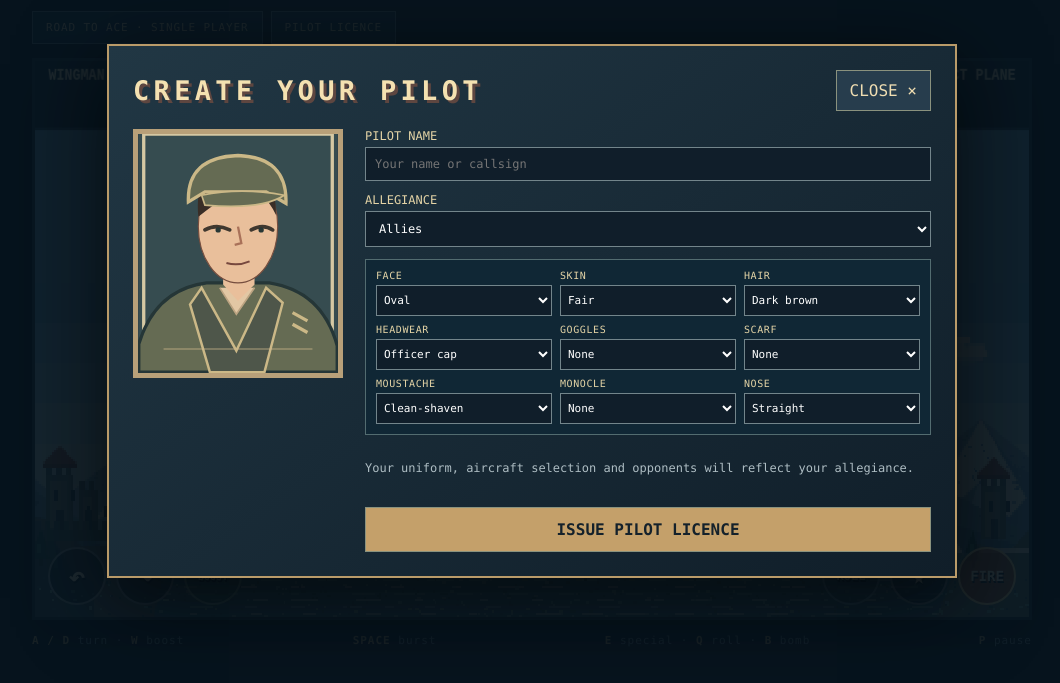
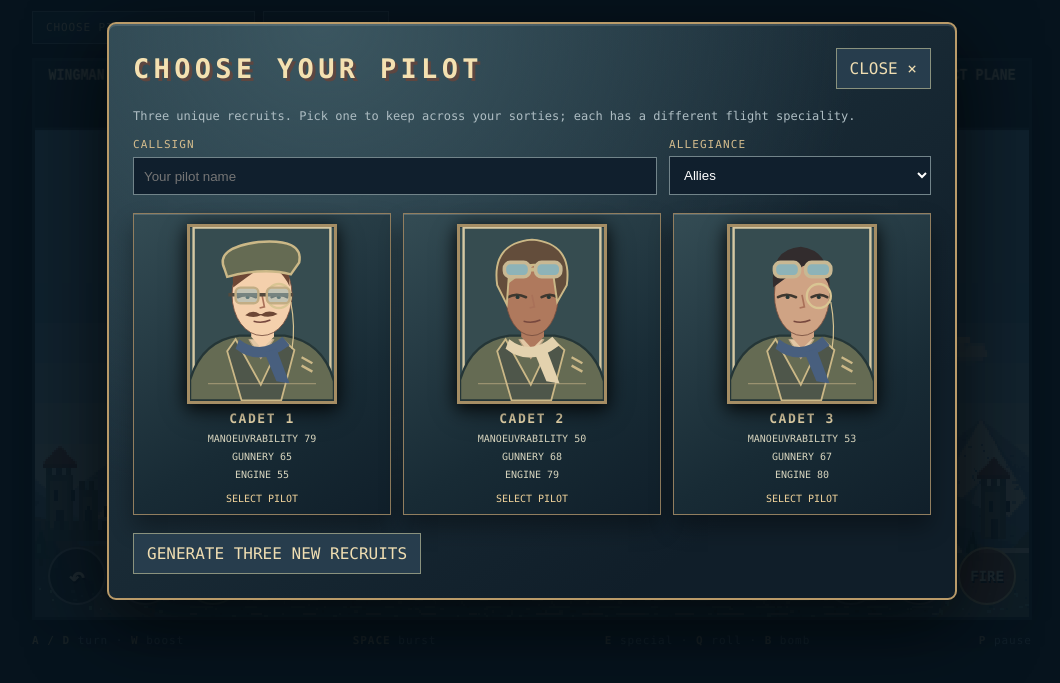
Before and after one commit to BobbyDigital-ops/Wingman, a website: page index.html in a window 1280 px wide. Both pictures are taken after a click on the button "PILOT LICENCE". Shown: the part 89-772 px from the top of the page, without its empty margins (108-1168 px from the left). Drawn offline with Linux system fonts and the light colour scheme.

Commit message:
Add three random recruit choices, persistent pilot attributes and illustrated pilot cards

```diff
--- a/career.css
+++ b/career.css
@@ -15,3 +15,17 @@
 .ladder-rung.current .career-options{margin:14px 0 3px}
 .ladder-rung .career-opponent{min-height:205px}
 @media(max-width:650px){.portrait-options{grid-template-columns:repeat(2,minmax(0,1fr));gap:6px}.ladder-scroll{height:48dvh;padding:7px}.ladder-rung{max-width:100%;padding:8px}.ladder-rung.current .career-options{gap:5px}.ladder-rung .career-opponent{min-height:165px}}
+
+.candidate-identity{display:grid;grid-template-columns:2fr 1fr;gap:12px;margin:0 0 18px}
+.candidate-identity label{display:grid;gap:5px;color:#d4bc8d;font-size:11px;letter-spacing:.1em}
+.candidate-identity input,.candidate-identity select{background:#101f2d;border:1px solid #72848a;color:#fff;padding:10px;min-width:0}
+.candidate-grid{display:grid;grid-template-columns:repeat(3,minmax(0,1fr));gap:12px;margin:12px 0 18px}
+.candidate-card{display:flex;align-items:center;flex-direction:column;gap:7px;background:linear-gradient(150deg,#344c54,#182b35 65%,#101f2a)!important;box-shadow:inset 0 1px #ffffff2a,0 12px 22px #0005;border-color:#917e5f!important}
+.candidate-card:hover,.candidate-card:focus-visible{border-color:#e1bf80!important;transform:translateY(-2px)}
+.candidate-portrait{width:min(100%,150px);aspect-ratio:5/6;overflow:hidden;box-shadow:0 5px 20px #0007;border:3px solid #a58d64}
+.candidate-card strong{font-size:13px;letter-spacing:.12em}
+.candidate-card small{font-size:10px;color:#d8d5be}
+.candidate-card span{font-size:10px;color:#f0d39b;margin-top:6px}
+.career-panel{background:radial-gradient(ellipse at 25% 0%,#3b5660 0%,transparent 60%),linear-gradient(145deg,#253b46,#101e29 80%);border-radius:9px;box-shadow:inset 0 2px #ffffff20,0 22px 80px #000b}
+.career-photo,.career-small-photo,.candidate-portrait{filter:drop-shadow(0 3px 7px #0009)}
+@media(max-width:580px){.candidate-grid{gap:5px}.candidate-card{padding:6px!important}.candidate-card small{font-size:8px}.candidate-identity{grid-template-columns:1fr 1fr}}
--- a/career.js
+++ b/career.js
@@ -17,7 +17,7 @@ const CATALOG=[
  ['Charles "Last Light" Morgan','fighter','ace'],['Wilhelm "The Baron" Adler','bf109','ace'],
  ['Hugh "Raven" Doyle','fighter','ace'],['Max "Nightwatch" Beck','bf109','ace']
 ].map((x,i)=>({id:'pilot-'+i,name:x[0],plane:x[1],skill:x[2],faction:AXIS.includes(x[1])?'Axis':'Allies'}));
-const byId=Object.fromEntries(CATALOG.map((p,i)=>[p.id,{...p,appearance:appearance(i*47+9)}]));
+const byId=Object.fromEntries(CATALOG.map((p,i)=>[p.id,{...p,appearance:appearance(i*47+9),attributes:{manoeuvrability:50+(i*17)%37,gunnery:48+(i*23)%40,engine:52+(i*11)%34}}]));
 const aircraft={fighter:'Spitfire',heavy:'Beaufighter',bomber:'Lancaster',bf109:'Bf 109',bf110:'Bf 110',he111:'He 111'};
 const screen=document.getElementById('career-screen'),menu=document.getElementById('menu'),result=document.getElementById('result');
 const nav=document.getElementById('career-open'),licenceBtn=document.getElementById('career-license');
@@ -82,16 +82,40 @@ function makeChoices(run){
  }));
 }
 function show(which='ladder'){
+ if(!data&&!candidates.length)candidates=generateCandidates();
  showing=true;view=which;screen.hidden=false;menu.classList.add('hidden');result.classList.add('hidden');render();
 }
 function close(){showing=false;screen.hidden=true;window.WingmanGame?.showMenu();}
-function createProfile(){
+const ATTRS=['manoeuvrability','gunnery','engine'];
+let candidates=[];
+function rollAttributes(){
+ const shuffled=[0,1,2].sort(()=>Math.random()-.5);
+ const values=[82,65,53];
+ return Object.fromEntries(shuffled.map((key,i)=>[ATTRS[key],values[i]+Math.floor(Math.random()*7)-3]));
+}
+function generateCandidates(){
+ const pool=[];
+ for(let i=0;i<3;i++){
+  const seed=Math.floor(Math.random()*2147483647);
+  pool.push({style:appearance(seed),attributes:rollAttributes(),id:seed});
+ }
+ return pool;
+}
+function candidatePicker(){
+ return '<div class="candidate-grid">'+candidates.map((c,i)=>
+  '<button type="button" data-candidate="'+i+'" class="candidate-card" aria-label="Select pilot '+(i+1)+'">'+
+  '<div class="candidate-portrait">'+pilotPortrait(document.getElementById('career-faction')?.value||'Allies',c.style)+'</div>'+
+  '<strong>CADET '+(i+1)+'</strong>'+
+  '<small>MANOEUVRABILITY '+c.attributes.manoeuvrability+'</small>'+
+  '<small>GUNNERY '+c.attributes.gunnery+'</small>'+
+  '<small>ENGINE '+c.attributes.engine+'</small>'+
+  '<span>SELECT PILOT</span></button>').join('')+'</div>';
+}
+function createProfile(index){
+ const chosen=candidates[index];if(!chosen)return;
  const name=document.getElementById('career-name')?.value.trim().slice(0,30)||'Unknown Pilot';
  const faction=document.getElementById('career-faction')?.value==='Axis'?'Axis':'Allies';
- const style={};
- for(const feature of ['face','skin','hair','headwear','goggles','scarf','moustache','monocle','nose'])
-  style[feature]=Number(document.getElementById('career-'+feature)?.value||0);
- data={profile:{name,faction,style},wins:0,losses:0,kills:0,records:{},best:0,completed:0,run:null};
+ data={profile:{name,faction,style:chosen.style,attributes:chosen.attributes},wins:0,losses:0,kills:0,records:{},best:0,completed:0,run:null};
  save();view='licence';render();
 }
 function startRun(aircraftId){
@@ -147,12 +171,12 @@ function ladder(run){
 }
 function render(){
  if(!data){
-  panel('CREATE YOUR PILOT',`<div class="career-layout"><div class="career-photo" id="career-photo">${pilotPortrait('Allies',appearance())}</div><div class="career-form">
-   <label>PILOT NAME<input id="career-name" maxlength="30" placeholder="Your name or callsign" autocomplete="off"></label>
-   <label>ALLEGIANCE<select id="career-faction"><option>Allies</option><option>Axis</option></select></label>
-   ${appearanceControls()}
-   <p class="career-muted">Your uniform, aircraft selection and opponents will reflect your allegiance.</p>
-   <button class="career-primary" data-action="create">ISSUE PILOT LICENCE</button></div></div>`);
+  if(!candidates.length)candidates=generateCandidates();
+  panel('CHOOSE YOUR PILOT',`<p class="career-muted">Three unique recruits. Pick one to keep across your sorties; each has a different flight speciality.</p>
+  <div class="candidate-identity"><label>CALLSIGN <input id="career-name" maxlength="30" placeholder="Your pilot name" autocomplete="off"></label>
+  <label>ALLEGIANCE <select id="career-faction"><option>Allies</option><option>Axis</option></select></label></div>
+  <div id="candidate-picker">${candidatePicker()}</div>
+  <button data-action="reroll">GENERATE THREE NEW RECRUITS</button>`);
   return;
  }
  const p=data.profile,run=data.run,losses=data.losses,wins=data.wins,ratio=losses?(wins/losses).toFixed(2):wins?wins.toFixed(2):'0.00';
@@ -160,7 +184,7 @@ function render(){
   const nemesis=Object.entries(data.records).filter(([,r])=>r.losses>r.wins).sort((a,b)=>(b[1].losses-b[1].wins)-(a[1].losses-a[1].wins))[0];
   panel('PILOT LICENCE',`<div class="career-licence"><div class="career-photo">${pilotPortrait(p.faction,p.style)}</div>
    <div><strong>${escape(p.name)}</strong><small>${p.faction.toUpperCase()} · ACTIVE SERVICE</small>
-   <p>CONFIRMED KILLS <b>${data.kills}</b></p><p>VICTORIES <b>${wins}</b></p><p>DEFEATS <b>${losses}</b></p>
+   <p>MANOEUVRABILITY <b>${p.attributes?.manoeuvrability??65}</b></p><p>GUNNERY <b>${p.attributes?.gunnery??65}</b></p><p>ENGINE HANDLING <b>${p.attributes?.engine??65}</b></p><p>CONFIRMED KILLS <b>${data.kills}</b></p><p>VICTORIES <b>${wins}</b></p><p>DEFEATS <b>${losses}</b></p>
    <p>WIN / LOSS <b>${ratio}</b></p><p>HIGHEST RANK <b>${Math.min(MAX_RANK,data.best||1)}</b></p>
    <p>NEMESIS <b>${nemesis?escape(byId[nemesis[0]]?.name||'Unknown'):'None yet'}</b></p>
    <p>ACE RUNS COMPLETED <b>${data.completed}</b></p></div></div>
@@ -184,17 +208,17 @@ screen.addEventListener('click',e=>{
  const el=e.target.closest('button');if(!el)return;
  const action=el.dataset.action;
  if(action==='close')close();
- if(action==='create')createProfile();
+ if(action==='reroll'){candidates=generateCandidates();render();}
+ if(el.dataset.candidate!==undefined)createProfile(Number(el.dataset.candidate));
  if(action==='ladder'){view=data?.run?'ladder':'licence';if(data&&!data.run)view='ladder';render();}
  if(action==='licence'){view='licence';render();}
  if(el.dataset.aircraft)startRun(el.dataset.aircraft);
  if(el.dataset.choice!==undefined)fight(Number(el.dataset.choice));
 });
 screen.addEventListener('change',e=>{
- if(e.target.id==='career-faction'||e.target.id.startsWith('career-')){
-  const f=document.getElementById('career-faction').value;
-  const look={};for(const k of ['face','skin','hair','headwear','goggles','scarf','moustache','monocle','nose'])look[k]=Number(document.getElementById('career-'+k)?.value||0);
-  document.getElementById('career-photo').innerHTML=pilotPortrait(f,look);
+ if(e.target.id==='career-faction'&&!data){
+  const picker=document.getElementById('candidate-picker');
+  if(picker)picker.innerHTML=candidatePicker();
  }
 });
 nav.addEventListener('click',()=>show('ladder'));licenceBtn.addEventListener('click',()=>show('licence'));
--- a/index.html
+++ b/index.html
@@ -7,14 +7,14 @@
   <meta name="description" content="Wingman — a tiny, tactical, single-screen aerial dogfighting game.">
   <title>Wingman · Pixel Dogfights</title>
   <link rel="stylesheet" href="./styles.css?v=20261028v08tactical">
-  <link rel="stylesheet" href="./career.css?v=20261028pilotv09">
+  <link rel="stylesheet" href="./career.css?v=20261028pilotselect2">
 </head>
 <body>
   <div class="app">
     <header class="site-header">
       <strong>WINGMAN</strong><span>PIXEL DOGFIGHTS · ROAD TO ACE</span>
     </header>
-    <nav class="career-nav"><button id="career-open" type="button">ROAD TO ACE · SINGLE PLAYER</button><button id="career-license" type="button">PILOT LICENCE</button></nav>
+    <nav class="career-nav"><button id="career-open" type="button">CHOOSE PILOT / ROAD TO ACE</button><button id="career-license" type="button">PILOT LICENCE</button></nav>
     <main class="game-frame" id="frame">
       <canvas id="game" width="320" height="180" role="img" aria-label="Side-on aerial duel with fighter aircraft"></canvas>
       <canvas id="aircraft-layer" class="aircraft-layer" width="320" height="180" aria-hidden="true"></canvas>
@@ -69,7 +69,7 @@
     </footer>
   </div>
   <script src="./src/art/aircraft.js?v=20261028v08tactical" defer></script>
-    <script src="./game.js?v=20261028pilotv09" defer></script>
-  <script src="./career.js?v=20261028pilotv09" defer></script>
+    <script src="./game.js?v=20261028pilotselect2" defer></script>
+  <script src="./career.js?v=20261028pilotselect2" defer></script>
 </body>
 </html>
```
Also changed, not shown: tests/browser/game.spec.cjs (+19 -4 lines), .github/workflows/playwright.yml.
